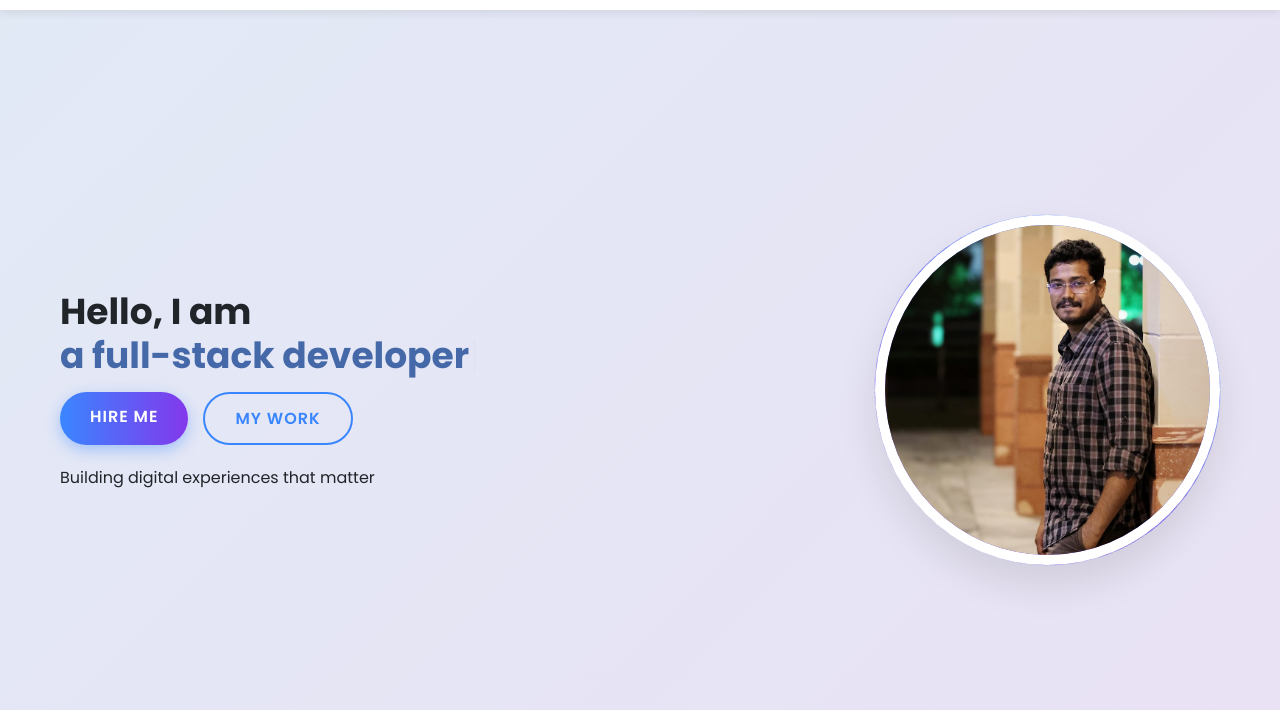
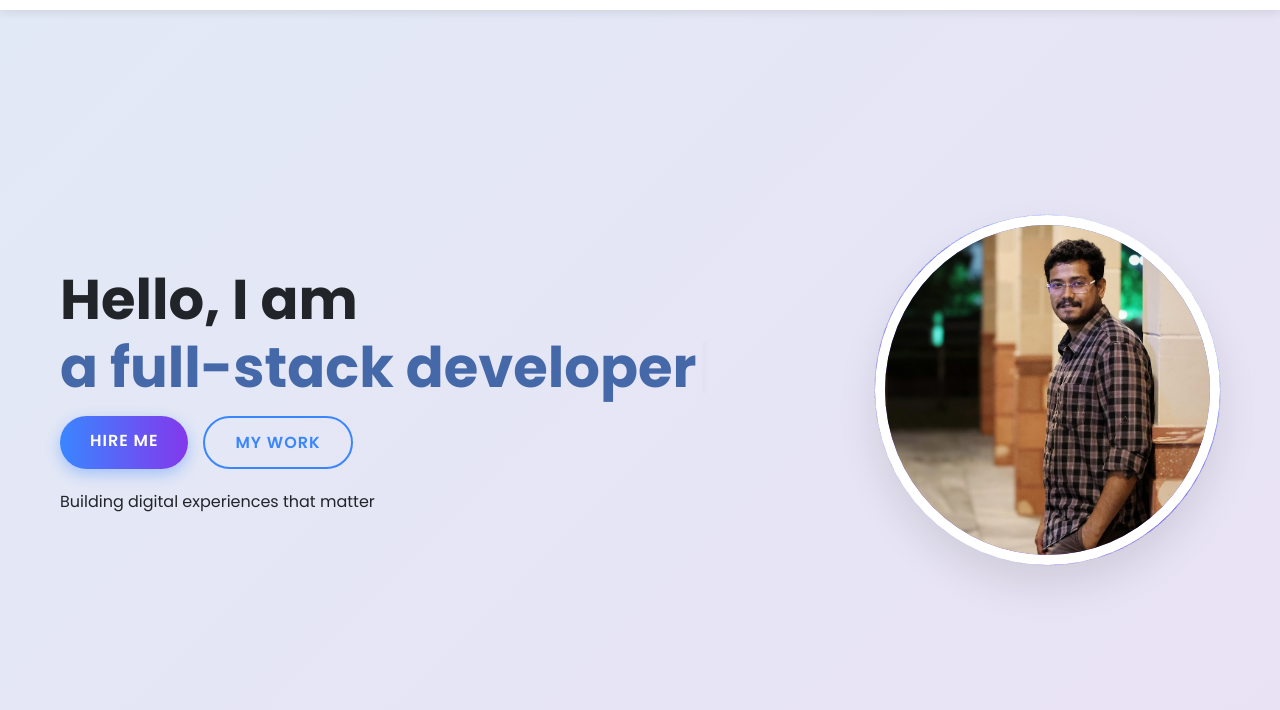
Before and after one commit to shirshak007/shirshak007.github.io, a plain HTML site: page index.html in a window 1280 px wide. Shown: the part 90-800 px from the top of the page. Drawn offline with nearby package versions, Linux system fonts and the light colour scheme; animation ran at ten frames a second.

Commit message:
Update index.html

```diff
--- a/index.html
+++ b/index.html
@@ -37,7 +37,7 @@
     <section id="home" class="hero">
         <div class="container">
             <div class="hero-content">
-                <h1 class="animate__animated animate__fadeInDown" data-aos="fade-down" style="font-size:36px;" >Hello, I am <br><span id="typewriter"></span></h1>
+                <h1 class="animate__animated animate__fadeInDown" data-aos="fade-down" class="typewriter">Hello, I am <br><span id="typewriter"></span></h1>
 
                 <div class="hero-btns animate__animated animate__fadeInUp animate__delay-3s" data-aos="fade-up" data-aos-delay="600">
                     <a href="#contact" class="btn btn-primary">Hire Me</a>
```
